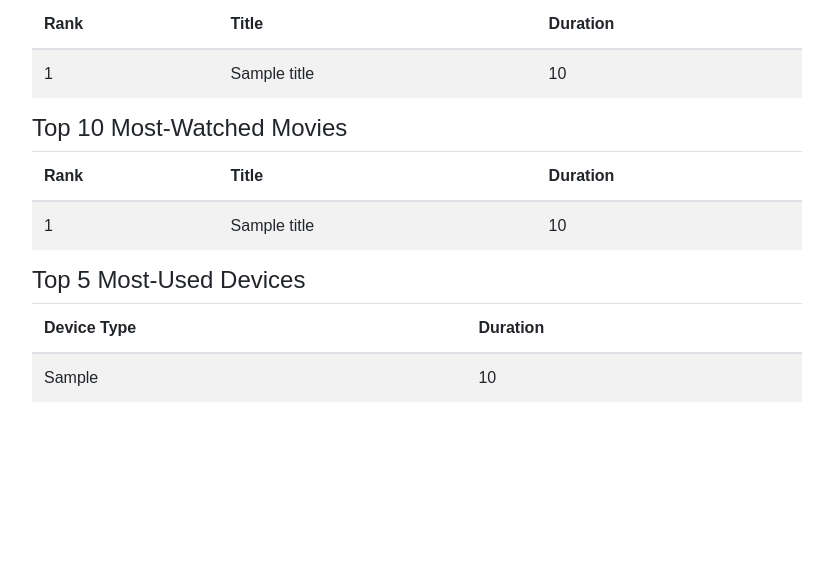
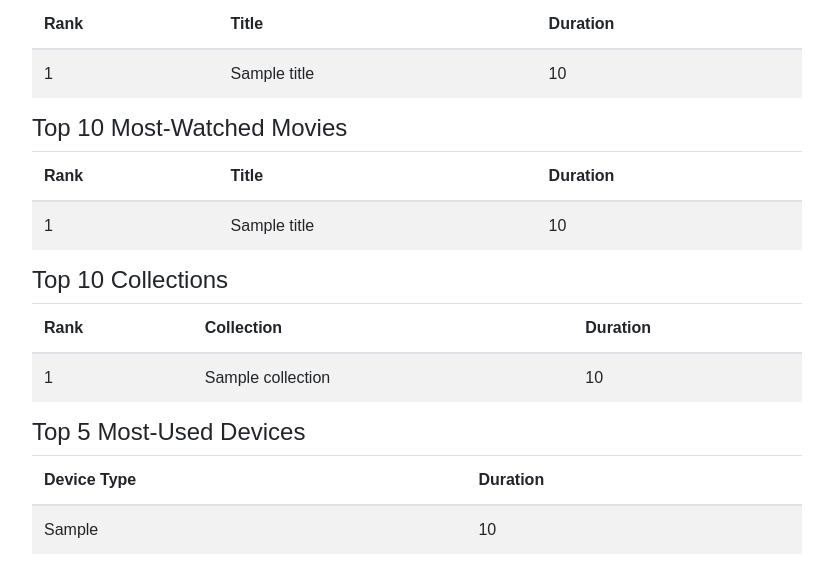
Before and after one commit to teodorstelian/netflix-stats, a Flask app: template templates/stats.html in a window 1280 px wide. Shown: the part 380-954 px from the top of the page, without its empty margins (223-1056 px from the left). Before the commit the page ends 782 px from the top, so only its background shows below. Run offline with Flask 3, Linux system fonts and the light colour scheme; the template is opened without the code that fills it: most values are stand-ins (such as "Sample title", 1, 10 or a date in 2020); some libraries are stand-ins or nearby versions.

Commit message:
Added Collections

```diff
--- a/templates/stats.html
+++ b/templates/stats.html
@@ -90,6 +90,26 @@
                     </tbody>
                 </table>
 
+                <h4>Top 10 Collections</h4>
+                <table class="table table-striped">
+                    <thead>
+                        <tr>
+                            <th>Rank</th>
+                            <th>Collection</th>
+                            <th>Duration</th>
+                        </tr>
+                    </thead>
+                    <tbody>
+                        {% for collection in stats.top_collections %}
+                        <tr>
+                            <td>{{ collection.Rank }}</td>
+                            <td>{{ collection["Collection"] }}</td>
+                            <td>{{ collection.Duration }}</td>
+                        </tr>
+                        {% endfor %}
+                    </tbody>
+                </table>
+
                 <h4>Top 5 Most-Used Devices</h4>
                 <table class="table table-striped">
                     <thead>
@@ -154,6 +174,26 @@
                     </tbody>
                 </table>
 
+                <h4>Top 10 Collections</h4>
+                <table class="table table-striped">
+                    <thead>
+                        <tr>
+                            <th>Rank</th>
+                            <th>Collection</th>
+                            <th>Duration</th>
+                        </tr>
+                    </thead>
+                    <tbody>
+                        {% for collection in profile_stat.top_collections %}
+                        <tr>
+                            <td>{{ collection.Rank }}</td>
+                            <td>{{ collection["Collection"] }}</td>
+                            <td>{{ collection.Duration }}</td>
+                        </tr>
+                        {% endfor %}
+                    </tbody>
+                </table>
+
                 <h4>Top 5 Most-Used Devices</h4>
                 <table class="table table-striped">
                     <thead>
--- a/templates/visualizations.html
+++ b/templates/visualizations.html
@@ -32,6 +32,7 @@
             {{ visuals.top_tv_shows|safe }}
             {{ visuals.top_movies|safe }}
             {{ visuals.top_devices|safe }}
+            {{ visuals.top_collections|safe }}
         </div>
     </div>
 
```
Also changed, not shown: settings.py (added, +12 -0 lines), templates/profile.html (+19 -0 lines), utils.py (+26 -3 lines).
